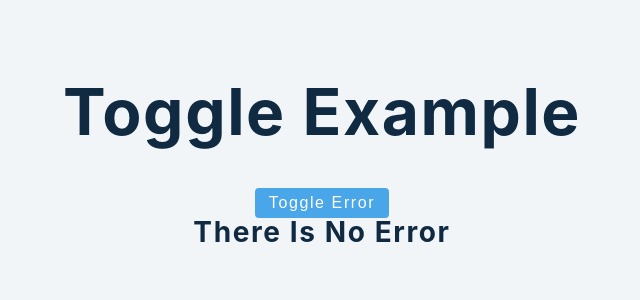
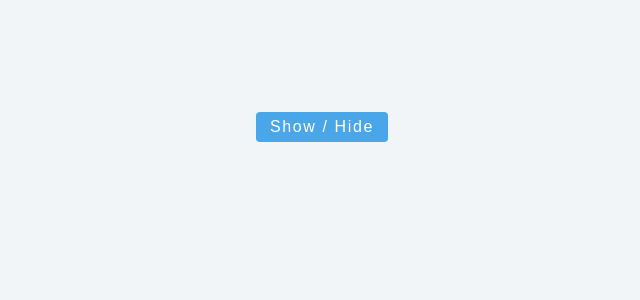
Before and after one commit to williamadahl/use-state-project, a React (Create React App) app: page / in a window 1280 px wide. Shown: the top 300 px of the page, without its empty margins (318-958 px from the left). Built offline with nearby package versions, Linux system fonts and the light colour scheme.

Commit message:
toggle exapmle with button and clean-up handler for the rendering of window width

```diff
--- a/src/App.js
+++ b/src/App.js
@@ -8,11 +8,12 @@
 import UseEffectFetchData from './useEffect/use-effect-fetch-users'
 import MultipleReturns from './conditionalRendering/multiple-returns'
 import ShortCircuit from './conditionalRendering/short-circuit-eval'
+import ShowHide from './conditionalRendering/show-hide'
 
 function App() {
   return (
       <div className = 'container'>
-      <ShortCircuit />
+      <ShowHide />
       </div>
   );
 }
--- /dev/null
+++ b/src/conditionalRendering/show-hide.js
@@ -0,0 +1,35 @@
+import React, {useState, useEffect} from 'react';
+
+
+const ShowHide = () => {
+    const [show, setShow] = useState(false);
+    return (
+        <>
+            <button className = 'btn' onClick={() => setShow(!show)}>
+                show / hide
+            </button>
+            {show && <Item/>}
+        </>
+    );
+};
+const Item = () => {
+    const [size, setSize] = useState(window.innerWidth);
+    const checkSize = () => {
+        setSize(window.innerWidth);
+    }
+    useEffect(() =>{
+        window.addEventListener('resize', checkSize);
+        return () => {
+            window.removeEventListener('resize', checkSize)
+        }
+    },[]);
+    return(
+        <div style={{marginTop: '2rem'}}>
+            <h1>Window</h1>
+            <h2>Size:{size} PX</h2>
+        </div>
+    )
+}
+
+
+export default ShowHide;
```
Also changed, not shown: 1 other file (tests, documents, lock files or other folders).
